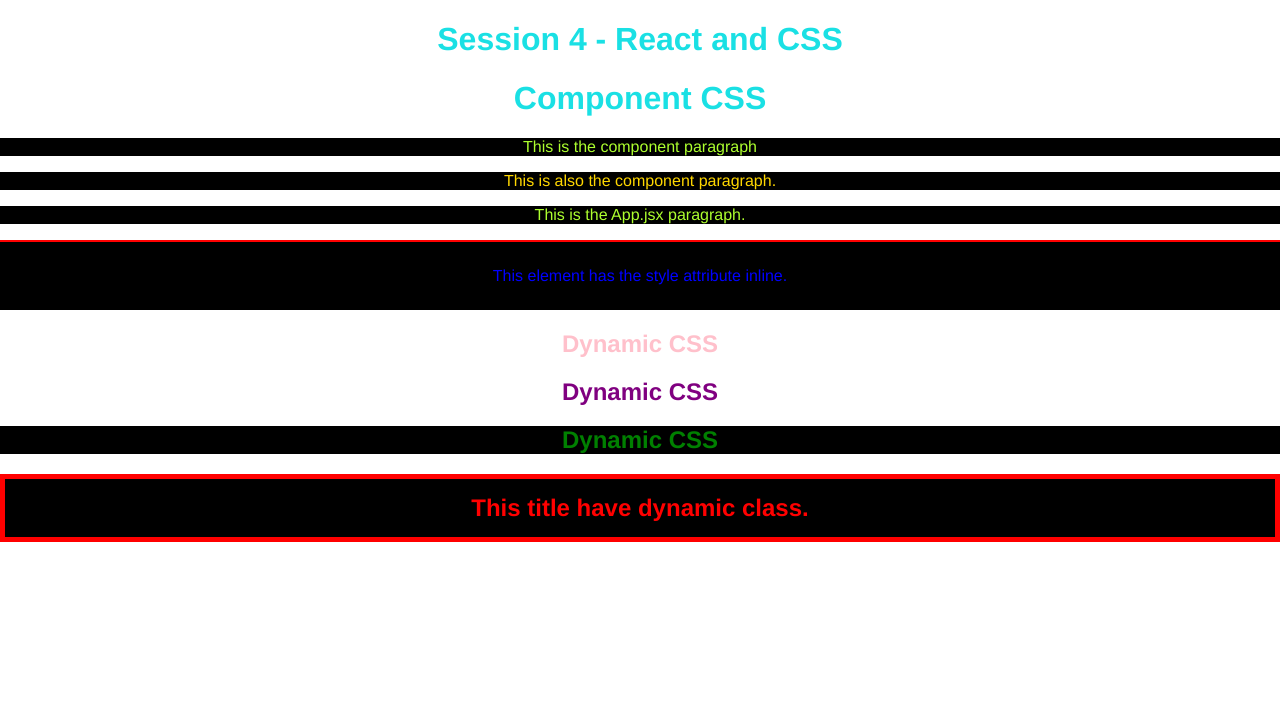
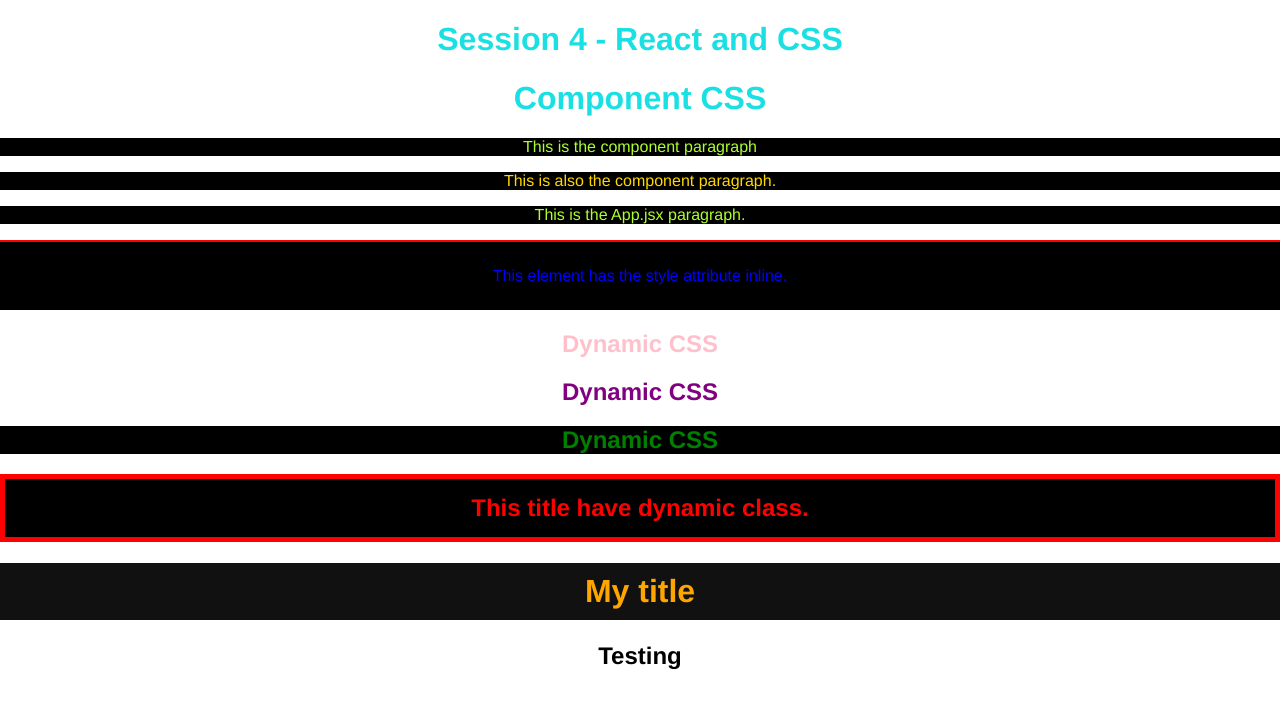
Before and after one commit to Lucas31394/React-Udemy, a React (Vite) app in the folder 4_react_css/: page / in a window 1280 px wide. Shown: the top 708 px of the page. Built offline with nearby package versions, Linux system fonts and the light colour scheme.

Commit message:
css modules

```diff
--- a/4_react_css/src/App.jsx
+++ b/4_react_css/src/App.jsx
@@ -3,6 +3,7 @@
 import viteLogo from '/vite.svg'
 import './App.css'
 import MyComponent from './components/MyComponent'
+import Title from './components/Title'
 
 function App() {
   const [count, setCount] = useState(0);
@@ -26,6 +27,9 @@
         <h2 style={name === "Lucas" ?   ({color: "green", backgroundColor: "#000"}) : null}>Dynamic CSS</h2>
         {/*Dynamic class*/}
         <h2 className={redTitle ? "red-title" : "title"}>This title have dynamic class.</h2>
+        {/*CSS Modules*/}
+        <Title />
+        <h2 className='my_title'>Testing</h2>
       </div>
     </>
   )
--- /dev/null
+++ b/4_react_css/src/components/Title.jsx
@@ -0,0 +1,12 @@
+import React from 'react'
+import styles from './Title.module.css'
+
+const Title = () => {
+  return (
+    <div>
+        <h1 className={styles.my_title}>My title</h1>
+    </div>
+  )
+}
+
+export default Title
--- /dev/null
+++ b/4_react_css/src/components/Title.module.css
@@ -0,0 +1,5 @@
+.my_title {
+    color: orange;
+    background-color: #111;
+    padding: 10px;
+}
```
